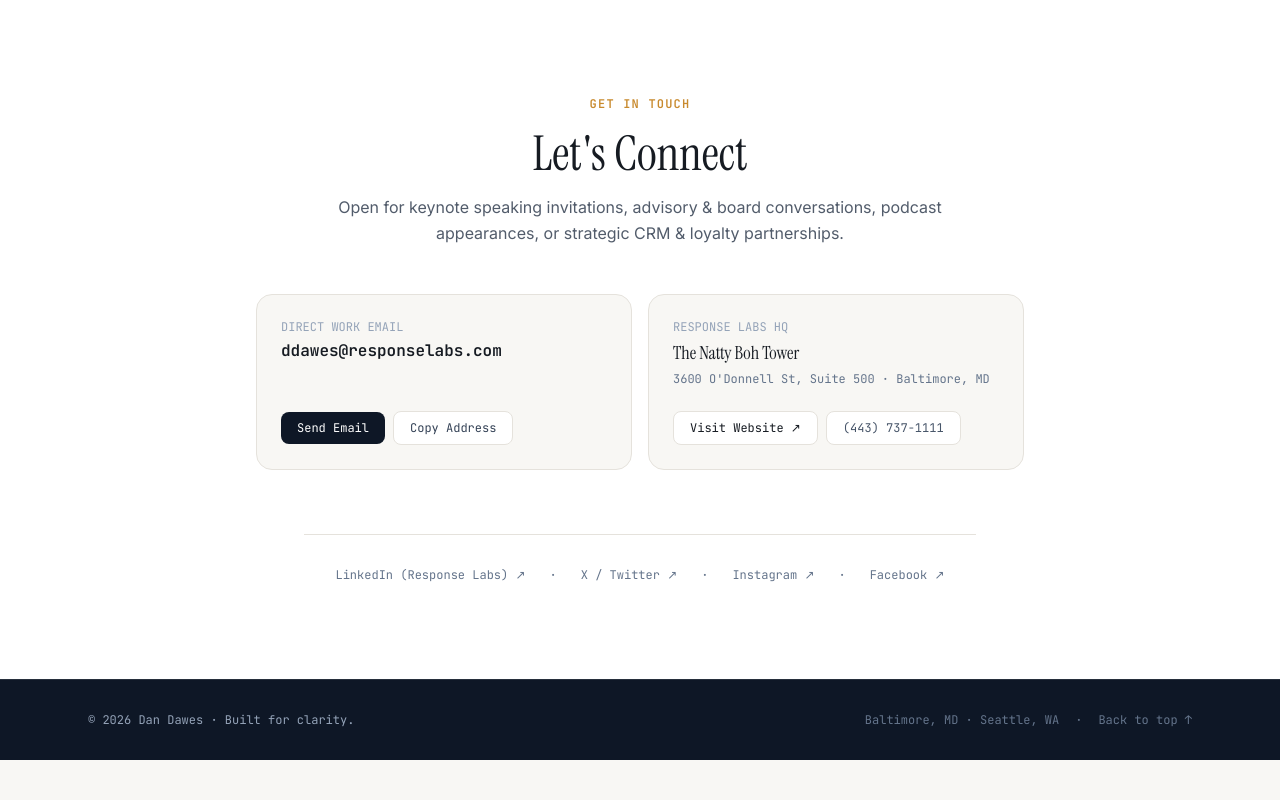
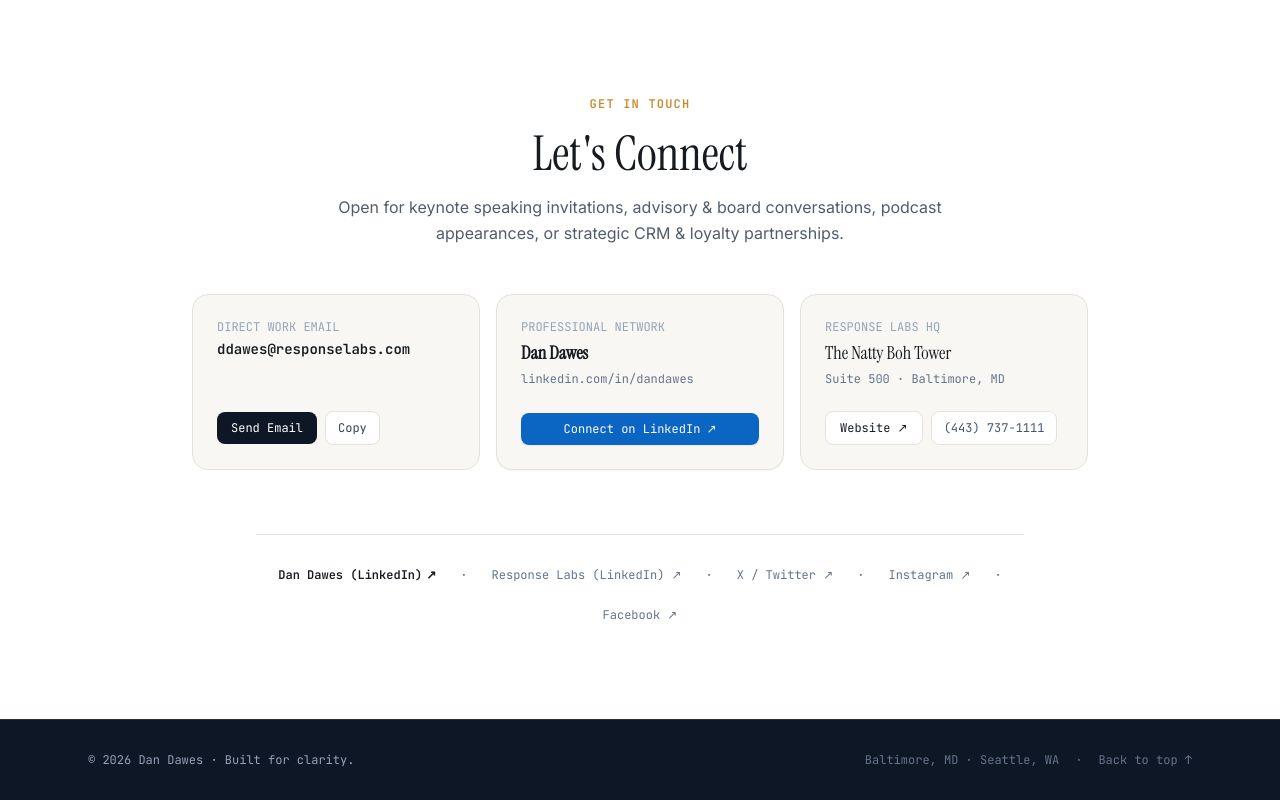
Before and after one commit to SESHANKCH7171/dan-dawes-website, a plain HTML site: page index.html in a window 1280 px wide. Shown: the part 5434-6234 px from the top of the page. Before the commit the page ends 6194 px from the top, so only its background shows below. Drawn offline with nearby package versions, Linux system fonts and the light colour scheme.

Commit message:
feat: add Dan Dawes personal LinkedIn card and direct links

```diff
--- a/index.html
+++ b/index.html
@@ -750,22 +750,37 @@
         </p>
       </div>
 
-      <!-- Action Cards Container -->
-      <div class="max-w-3xl mx-auto grid grid-cols-1 sm:grid-cols-2 gap-4 mb-16">
+      <!-- Action Cards Container (3-Column Layout with Personal LinkedIn) -->
+      <div class="max-w-4xl mx-auto grid grid-cols-1 md:grid-cols-3 gap-4 mb-16">
 
         <!-- Direct Email Card -->
         <div class="p-6 rounded-2xl bg-alabaster border border-hairlineLight flex flex-col justify-between">
           <div>
             <span class="font-mono text-xs uppercase text-slate-400 block mb-1">Direct Work Email</span>
-            <span class="font-mono text-sm sm:text-base font-semibold text-charcoal block break-all">ddawes@responselabs.com</span>
+            <span class="font-mono text-sm font-semibold text-charcoal block break-all">ddawes@responselabs.com</span>
           </div>
           <div class="mt-6 flex items-center gap-2">
-            <a href="mailto:ddawes@responselabs.com" class="inline-flex items-center justify-center px-4 py-2 rounded-lg bg-harbor text-white text-xs font-mono hover:bg-amberGold transition-colors">
+            <a href="mailto:ddawes@responselabs.com" class="inline-flex items-center justify-center px-3.5 py-2 rounded-lg bg-harbor text-white text-xs font-mono hover:bg-amberGold transition-colors">
               Send Email
             </a>
-            <button onclick="copyEmail(this)" class="inline-flex items-center justify-center px-4 py-2 rounded-lg bg-white border border-hairlineLight text-slate-700 text-xs font-mono hover:bg-slate-50 transition-colors">
-              Copy Address
+            <button onclick="copyEmail(this)" class="inline-flex items-center justify-center px-3 py-2 rounded-lg bg-white border border-hairlineLight text-slate-700 text-xs font-mono hover:bg-slate-50 transition-colors">
+              Copy
             </button>
+          </div>
+        </div>
+
+        <!-- Personal LinkedIn Card -->
+        <div class="p-6 rounded-2xl bg-alabaster border border-hairlineLight hover:border-[#0A66C2]/40 transition-all flex flex-col justify-between shadow-sm">
+          <div>
+            <span class="font-mono text-xs uppercase text-slate-400 block mb-1">Professional Network</span>
+            <span class="font-serif text-lg text-charcoal font-semibold block">Dan Dawes</span>
+            <span class="text-xs text-slate-500 font-mono block mt-1">linkedin.com/in/dandawes</span>
+          </div>
+          <div class="mt-6">
+            <a href="https://www.linkedin.com/in/dandawes/" target="_blank" rel="noopener noreferrer" class="w-full inline-flex items-center justify-center gap-1.5 px-4 py-2 rounded-lg bg-[#0A66C2] text-white text-xs font-mono hover:bg-[#004182] transition-colors shadow-sm">
+              <span>Connect on LinkedIn</span>
+              <span>↗</span>
+            </a>
           </div>
         </div>
 
@@ -774,13 +789,13 @@
           <div>
             <span class="font-mono text-xs uppercase text-slate-400 block mb-1">Response Labs HQ</span>
             <span class="font-serif text-lg text-charcoal block">The Natty Boh Tower</span>
-            <span class="text-xs text-slate-500 font-mono block mt-1">3600 O'Donnell St, Suite 500 · Baltimore, MD</span>
+            <span class="text-xs text-slate-500 font-mono block mt-1">Suite 500 · Baltimore, MD</span>
           </div>
           <div class="mt-6 flex items-center gap-2">
-            <a href="https://www.responselabs.com" target="_blank" rel="noopener noreferrer" class="inline-flex items-center justify-center px-4 py-2 rounded-lg bg-white border border-hairlineLight text-charcoal text-xs font-mono hover:border-amberGold hover:text-amberGold transition-colors">
-              Visit Website ↗
+            <a href="https://www.responselabs.com" target="_blank" rel="noopener noreferrer" class="inline-flex items-center justify-center px-3.5 py-2 rounded-lg bg-white border border-hairlineLight text-charcoal text-xs font-mono hover:border-amberGold hover:text-amberGold transition-colors">
+              Website ↗
             </a>
-            <a href="tel:4437371111" class="inline-flex items-center justify-center px-4 py-2 rounded-lg bg-white border border-hairlineLight text-slate-600 text-xs font-mono hover:bg-slate-50 transition-colors">
+            <a href="tel:4437371111" class="inline-flex items-center justify-center px-3 py-2 rounded-lg bg-white border border-hairlineLight text-slate-600 text-xs font-mono hover:bg-slate-50 transition-colors">
               (443) 737-1111
             </a>
           </div>
@@ -789,9 +804,14 @@
       </div>
 
       <!-- Verified Social & Channels Strip -->
-      <div class="max-w-2xl mx-auto pt-8 border-t border-hairlineLight flex flex-wrap items-center justify-center gap-6 text-xs font-mono text-slate-500">
+      <div class="max-w-3xl mx-auto pt-8 border-t border-hairlineLight flex flex-wrap items-center justify-center gap-6 text-xs font-mono text-slate-500">
+        <a href="https://www.linkedin.com/in/dandawes/" target="_blank" rel="noopener noreferrer" class="text-charcoal font-semibold hover:text-[#0A66C2] transition-colors flex items-center gap-1">
+          <span>Dan Dawes (LinkedIn)</span>
+          <span>↗</span>
+        </a>
+        <span>·</span>
         <a href="https://www.linkedin.com/company/responselabs" target="_blank" rel="noopener noreferrer" class="hover:text-amberGold transition-colors">
-          LinkedIn (Response Labs) ↗
+          Response Labs (LinkedIn) ↗
         </a>
         <span>·</span>
         <a href="https://x.com/responselabs" target="_blank" rel="noopener noreferrer" class="hover:text-amberGold transition-colors">
```
